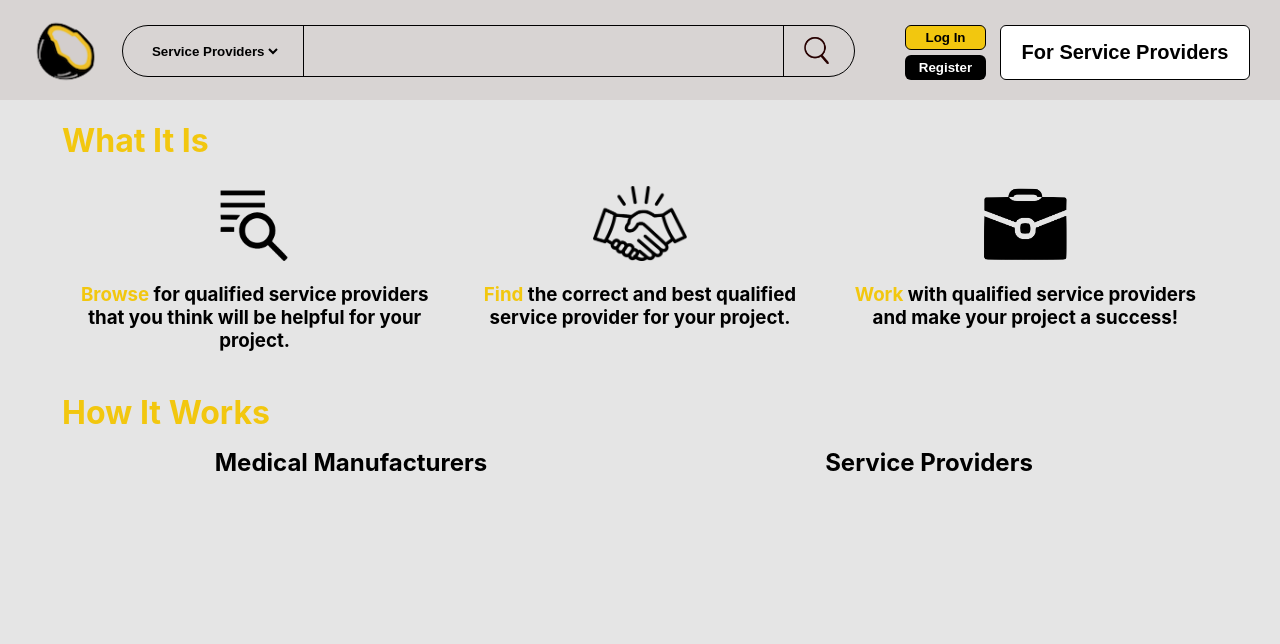
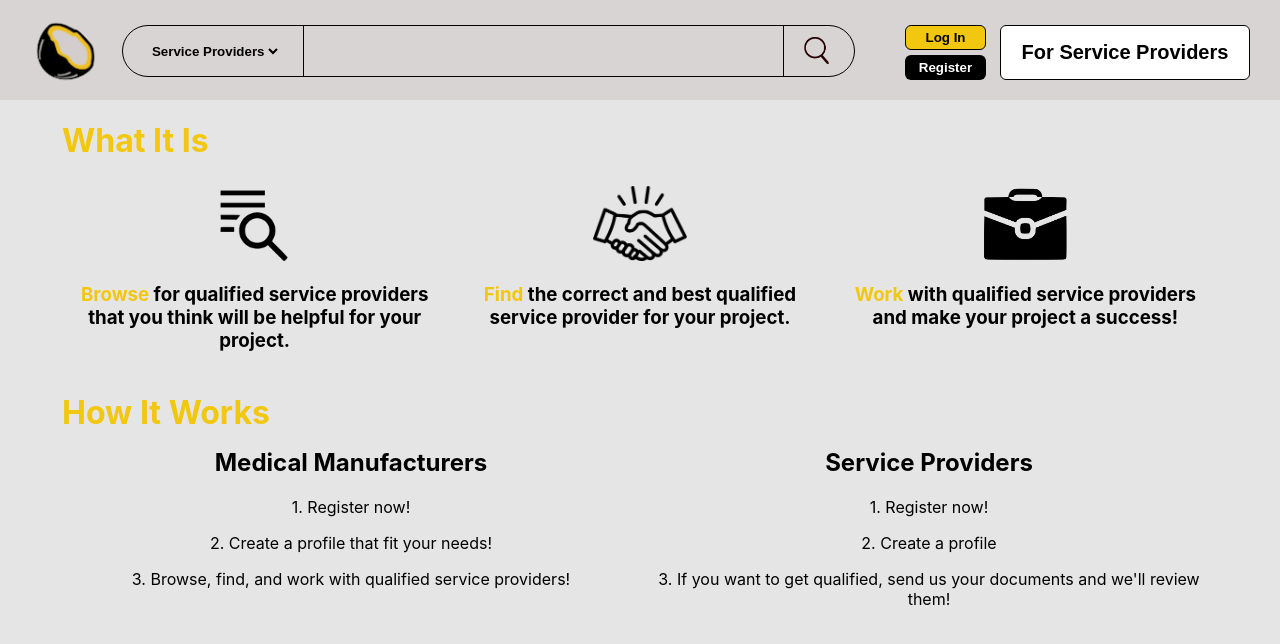
Before and after one commit to manuelquezada23/coconet-final-project, a React (Create React App) app: page /about in a window 1280 px wide. Shown: the top 644 px of the page. Built offline with nearby package versions, Linux system fonts and the light colour scheme.

Commit message:
finished about page

```diff
--- a/src/About.js
+++ b/src/About.js
@@ -29,9 +29,15 @@ function AboutUs() {
                 <div className="AboutColumnsB">
                     <div className="AboutColumnOneB">
                         <h2 className="AboutColumnSubtitle">Medical Manufacturers</h2>
+                        <p>1. Register now!</p>
+                        <p>2. Create a profile that fit your needs!</p>
+                        <p>3. Browse, find, and work with qualified service providers!</p>
                     </div>
                     <div className="AboutColumnTwoB">
                         <h2 className="AboutColumnSubtitle">Service Providers</h2>
+                        <p>1. Register now!</p>
+                        <p>2. Create a profile</p>
+                        <p>3. If you want to get qualified, send us your documents and we'll review them!</p>
                     </div>
                 </div>
             </div>
```
